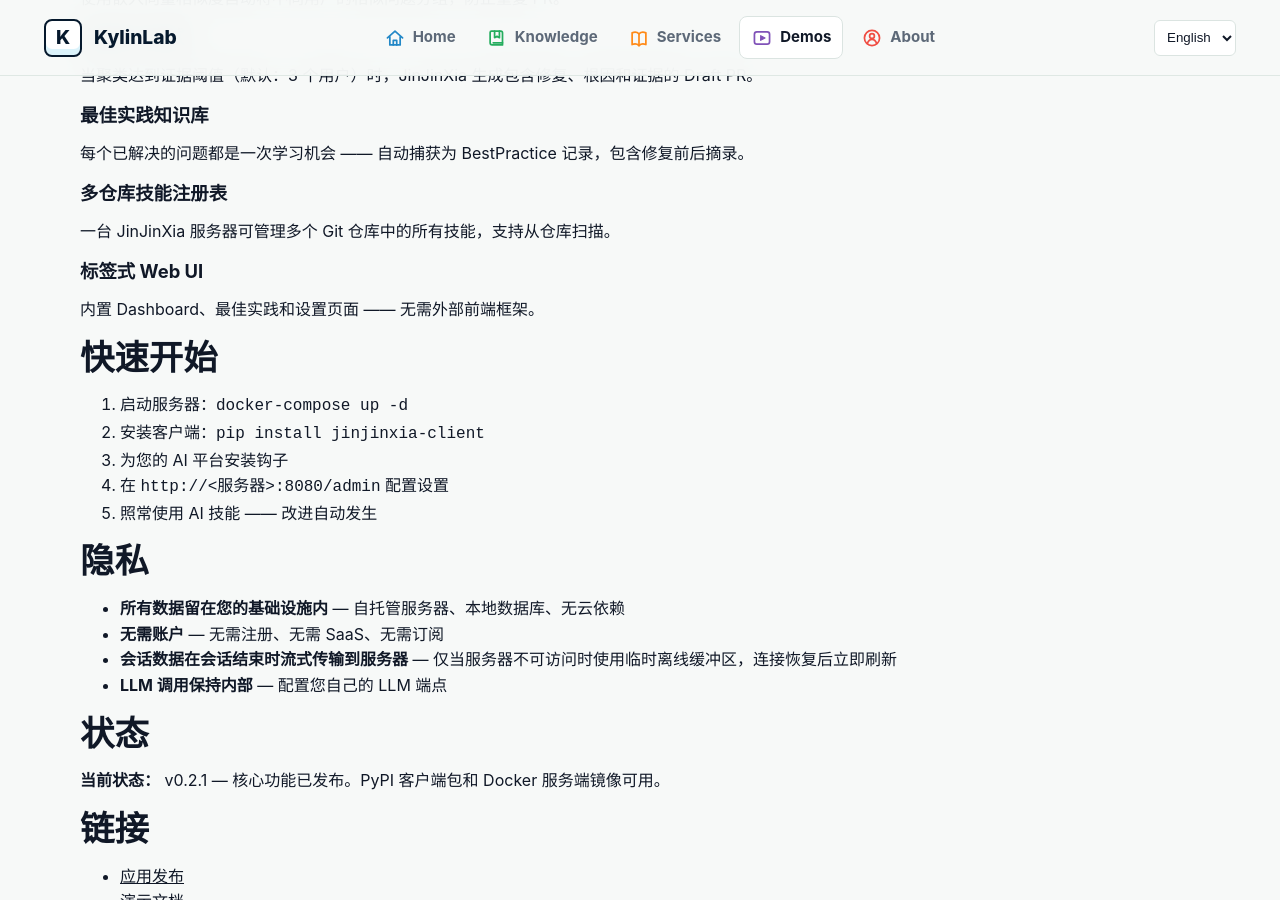
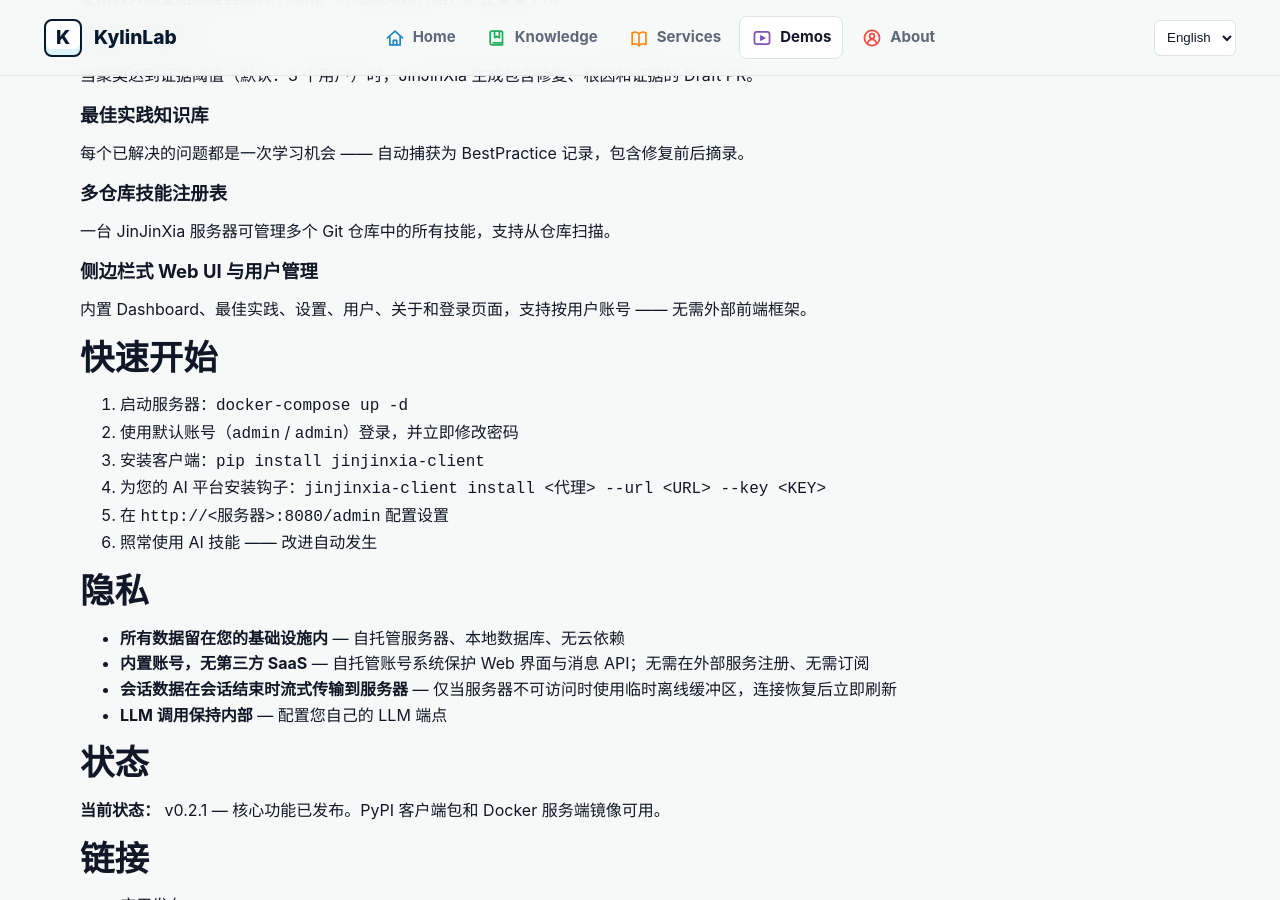
Before and after one commit to KylinLabAI/KylinLabAI.github.io, a Jekyll site: the page built from _demos/09-jinjinxia.zh.md, in a window 1280 px wide and 900 px high, scrolled down 2387 px. Built offline with Jekyll 4.4.1, drawn with Linux system fonts in a browser that asks for light colours.

Commit message:
Update JinJinXia website content

```diff
--- a/_demos/09-jinjinxia.zh.md
+++ b/_demos/09-jinjinxia.zh.md
@@ -91,22 +91,23 @@
 
 一台 JinJinXia 服务器可管理多个 Git 仓库中的所有技能，支持从仓库扫描。
 
-### 标签式 Web UI
+### 侧边栏式 Web UI 与用户管理
 
-内置 Dashboard、最佳实践和设置页面 —— 无需外部前端框架。
+内置 Dashboard、最佳实践、设置、用户、关于和登录页面，支持按用户账号 —— 无需外部前端框架。
 
 ## 快速开始
 
 1. 启动服务器：`docker-compose up -d`
-2. 安装客户端：`pip install jinjinxia-client`
-3. 为您的 AI 平台安装钩子
-4. 在 `http://<服务器>:8080/admin` 配置设置
-5. 照常使用 AI 技能 —— 改进自动发生
+2. 使用默认账号（`admin` / `admin`）登录，并立即修改密码
+3. 安装客户端：`pip install jinjinxia-client`
+4. 为您的 AI 平台安装钩子：`jinjinxia-client install <代理> --url <URL> --key <KEY>`
+5. 在 `http://<服务器>:8080/admin` 配置设置
+6. 照常使用 AI 技能 —— 改进自动发生
 
 ## 隐私
 
 - **所有数据留在您的基础设施内** — 自托管服务器、本地数据库、无云依赖
-- **无需账户** — 无需注册、无需 SaaS、无需订阅
+- **内置账号，无第三方 SaaS** — 自托管账号系统保护 Web 界面与消息 API；无需在外部服务注册、无需订阅
 - **会话数据在会话结束时流式传输到服务器** — 仅当服务器不可访问时使用临时离线缓冲区，连接恢复后立即刷新
 - **LLM 调用保持内部** — 配置您自己的 LLM 端点
 
```
Also changed, not shown: _demos/09-jinjinxia.md (+8 -7 lines).
